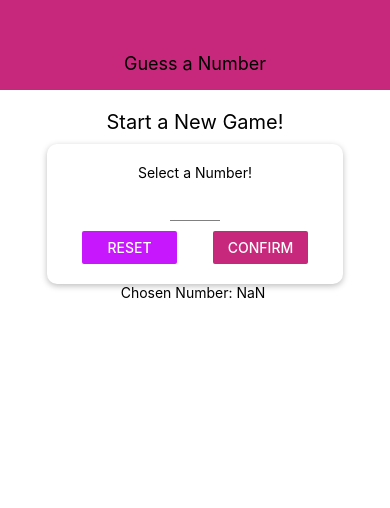
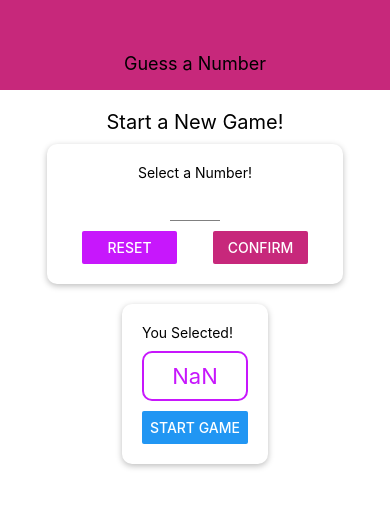
Before and after one commit to Imgopz/rn-complete-new, a React Native app: screen / in a window 390 px wide. Both pictures are taken after a click on the button "CONFIRM". Shown: the top 508 px of the page. Built offline with nearby package versions, Linux system fonts and the light colour scheme.

Commit message:
Confirmation screen

```diff
--- /dev/null
+++ b/components/NumberContainer.js
@@ -0,0 +1,30 @@
+import React from 'react';
+import {View, Text, StyleSheet} from 'react-native'
+
+import Colors from '../constants/colors'
+
+const NumberContainer = props => {
+    return (
+        <View style={styles.container}>
+            <Text style={styles.number}>{props.children}</Text>
+        </View>
+    )
+}
+
+const styles = StyleSheet.create({
+    container:{
+        borderWidth: 2,
+        borderColor: Colors.accent,
+        padding: 10,
+        borderRadius: 10,
+        marginVertical: 10,
+        alignItems: 'center',
+        justifyContent: 'center'
+    },
+    number: {
+        color: Colors.accent,
+        fontSize: 22
+    }
+})
+
+export default NumberContainer;
--- a/screens/StartGameScreen.js
+++ b/screens/StartGameScreen.js
@@ -3,7 +3,8 @@ import { View, Text, StyleSheet, Button, TouchableWithoutFeedback, Keyboard, Ale
 
 import Card from '../components/Card';
 import Input from '../components/Input';
-import Colors from '../constants/colors'
+import Colors from '../constants/colors';
+import NumberContainer from '../components/NumberContainer'
 
 const StartGameScreen = props => {
     const [enteredValue, setEnteredValue] = useState('');
@@ -27,12 +28,19 @@ const StartGameScreen = props => {
         setConfirmed(true);
         setSelectedNumber(chosenNumber);
         setEnteredValue('');
+        Keyboard.dismiss();
     }
 
     let confimedOutput;
 
     if (confirmed) {
-        confimedOutput = <Text>Chosen Number: {selectedNumber} </Text>
+        confimedOutput = (
+        <Card style={styles.summaryContainer}>
+            <Text>You Selected!</Text>
+            <NumberContainer>{selectedNumber}</NumberContainer>
+            <Button title='Start Game' />
+        </Card>
+        )
     }
 
     return (
@@ -91,6 +99,9 @@ const styles = StyleSheet.create({
     input: {
         width: 50,
         textAlign: 'center'
+    },
+    summaryContainer: {
+        marginTop: 20
     }
 });
 export default StartGameScreen;
```
